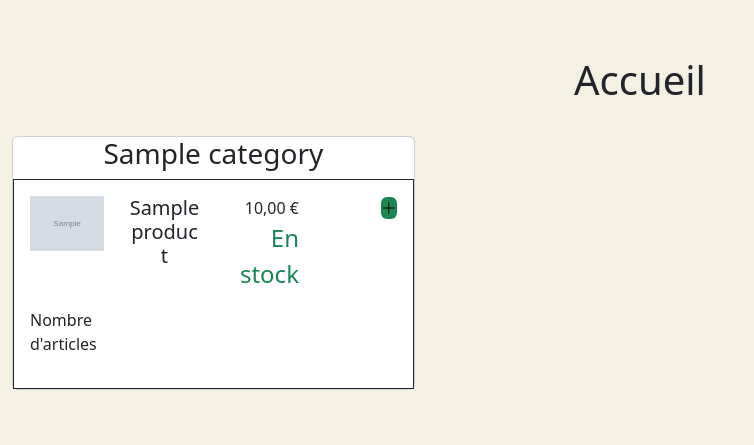
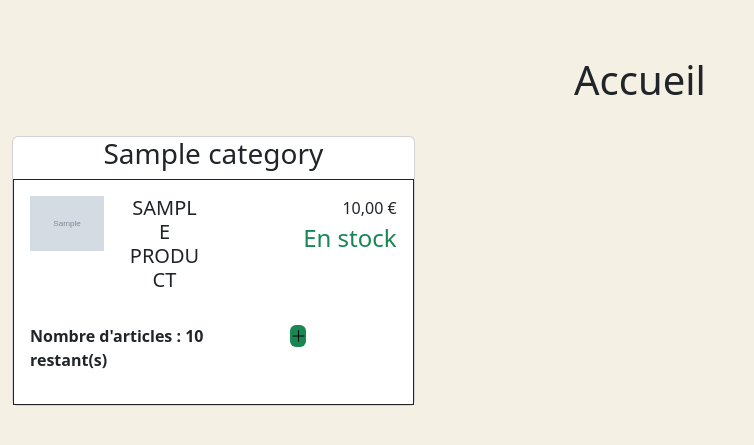
Before and after one commit to ValentinWall/ProjetfilRouge, a Symfony app: template templates/accueil.html.twig in a window 1280 px wide. Shown: the part 112-557 px from the top of the page, without its empty margins (0-754 px from the left). Run offline with Twig, Linux system fonts and the light colour scheme; the template is opened without the code that fills it: most values are stand-ins (such as "Sample title", 1, 10 or a date in 2020); grey boxes marked "Sample" are stand-in pictures; some libraries are stand-ins or nearby versions.

Commit message:
CSS des produits

```diff
--- a/templates/_header.html.twig
+++ b/templates/_header.html.twig
@@ -38,10 +38,6 @@
                 <i class="bi bi-bandaid-fill"></i>
             </a>
         </div>
-        <div class="col-1">
-            <i class="bi bi-x-square-fill"></i>
-        </div>
-        </div>
         {% endif %}
     </nav>
 </header>
--- a/templates/accueil.html.twig
+++ b/templates/accueil.html.twig
@@ -23,23 +23,26 @@
                         <div class="col-3">
                             <img src="{{ asset('img/product/' ~ product.img) }}" class="text-center w-100" alt="{{ product.alt }}">
                         </div>
-                        <h5 class="card-title col-3 text-center fs-5">{{ product.name }}</h5>
-                        <p class="card-text col-3 text-end">
-                            {{ product.price|number_format(2, ',', ' ') }} €
-                            {% if product.stock != 0 %}
-                            <span class="fs-4 text-success">En stock</span>
-                            {% else %}
-                            <span class="fs-4 text-danger">Rupture de stock</span>
-                            {% endif %}
-                        </p>
-                        <a href="#" class="col-3 text-end"><i class="bi bi-plus-lg bg-success rounded"></i></a>
+                        <h5 class="card-title col-3 text-center fs-5 text-uppercase">{{ product.name }}</h5>
+                        <div class="col-6">
+                            <p class="card-text text-end">
+                                {{ product.price|number_format(2, ',', ' ') }} €
+                                <br>
+                                {% if product.stock != 0 %}
+                                <span class="fs-4 text-success">En stock</span>
+                                {% else %}
+                                <span class="fs-4 text-danger">Rupture de stock</span>
+                                {% endif %}
+                            </p>
+                        </div>
                     </div>
+                    <br>
                     <div class="row">
-                        <div class="col-3">
-                            <p> Nombre d'articles </p>
+                        <div class="col-8">
+                            <p class="fw-bold"> Nombre d'articles : {{ product.stock }} restant(s)</p>
                         </div>
-                        <div class="col-6">
-                            <p>  </p>
+                        <div class="col-4">
+                            <a href="#" class="col-3 text-end"><i class="bi bi-plus-lg bg-success rounded"></i></a>
                         </div>
                     </div>
                 </div>
```
